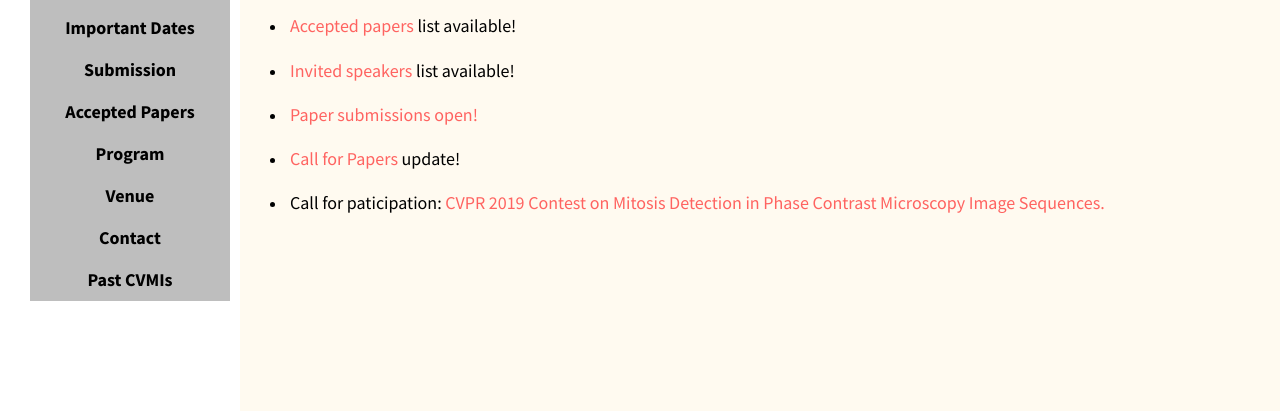
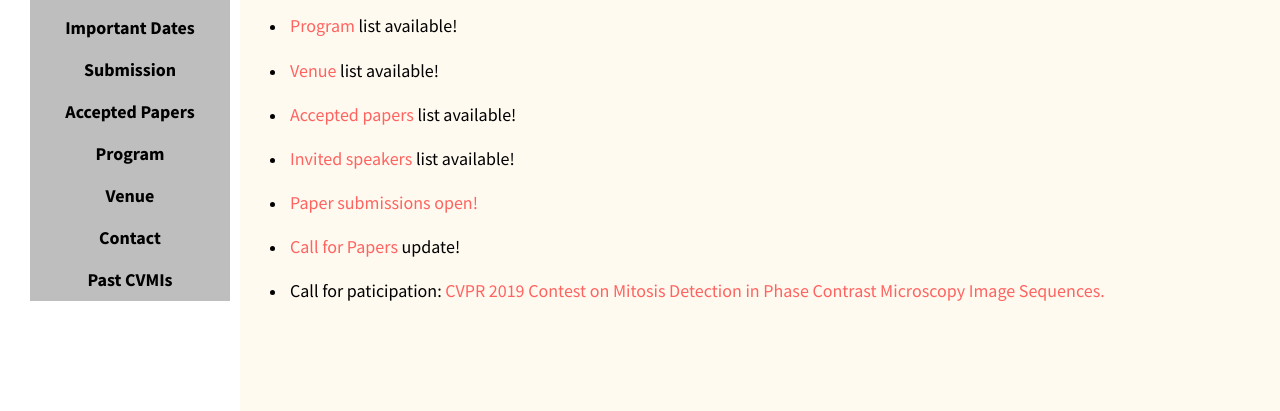
Before and after one commit to CVMI2019/CVMI2019.github.io, a plain HTML site: page new.html in a window 1280 px wide. Shown: the part 389-800 px from the top of the page. Drawn offline with nearby package versions, Linux system fonts and the light colour scheme.

Commit message:
Add files via upload

```diff
--- a/new.html
+++ b/new.html
@@ -121,6 +121,16 @@
       <h1 id="new">New</h1>
 <hr style="height:1px;border:none;border-top:1px solid #555555;" />
 
+<p>
+  <font size="4">
+  <li><a href="./program.html"> Program </a>list available!</li>
+  </font>
+  </p>
+<p>
+  <font size="4">
+  <li><a href="./venue.html"> Venue </a>list available!</li>
+  </font>
+  </p>
        <p>
        <font size="4">
        <li><a href="./accepted.html"> Accepted papers </a>list available!</li>
```
